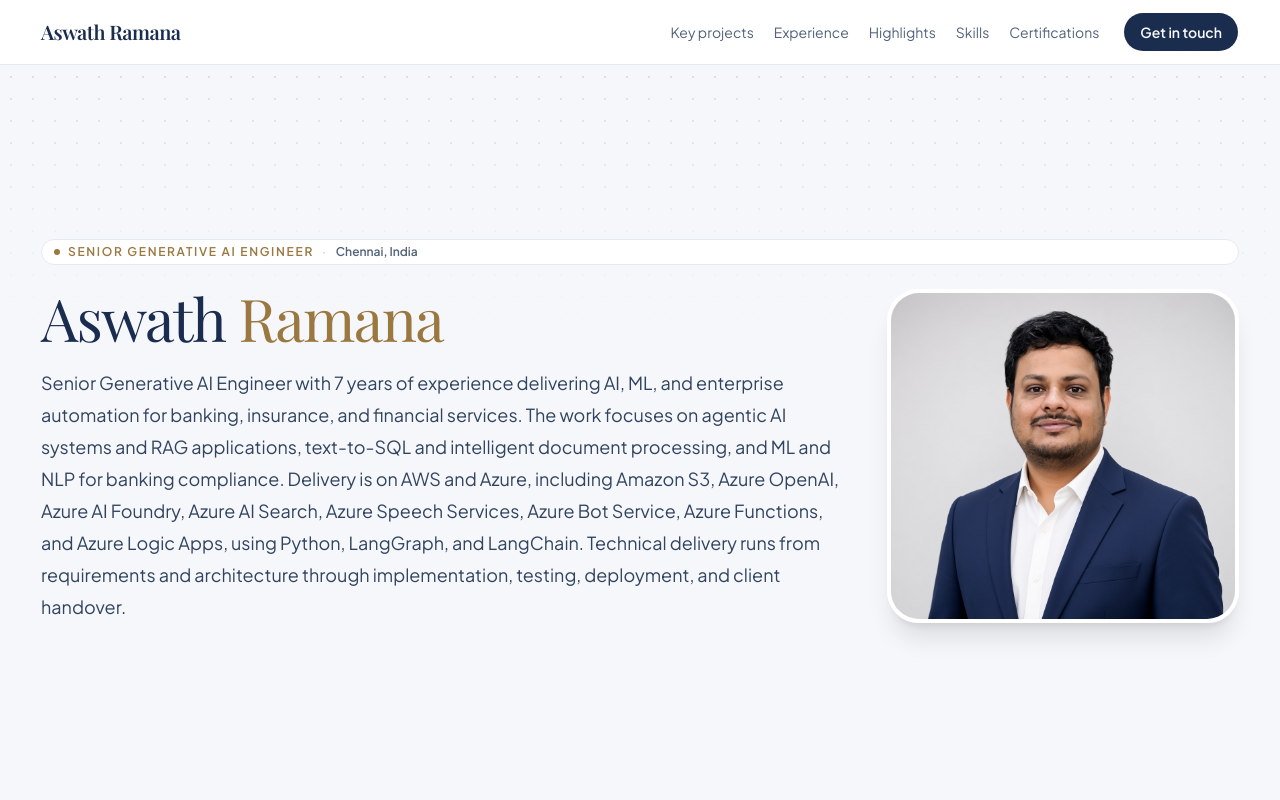
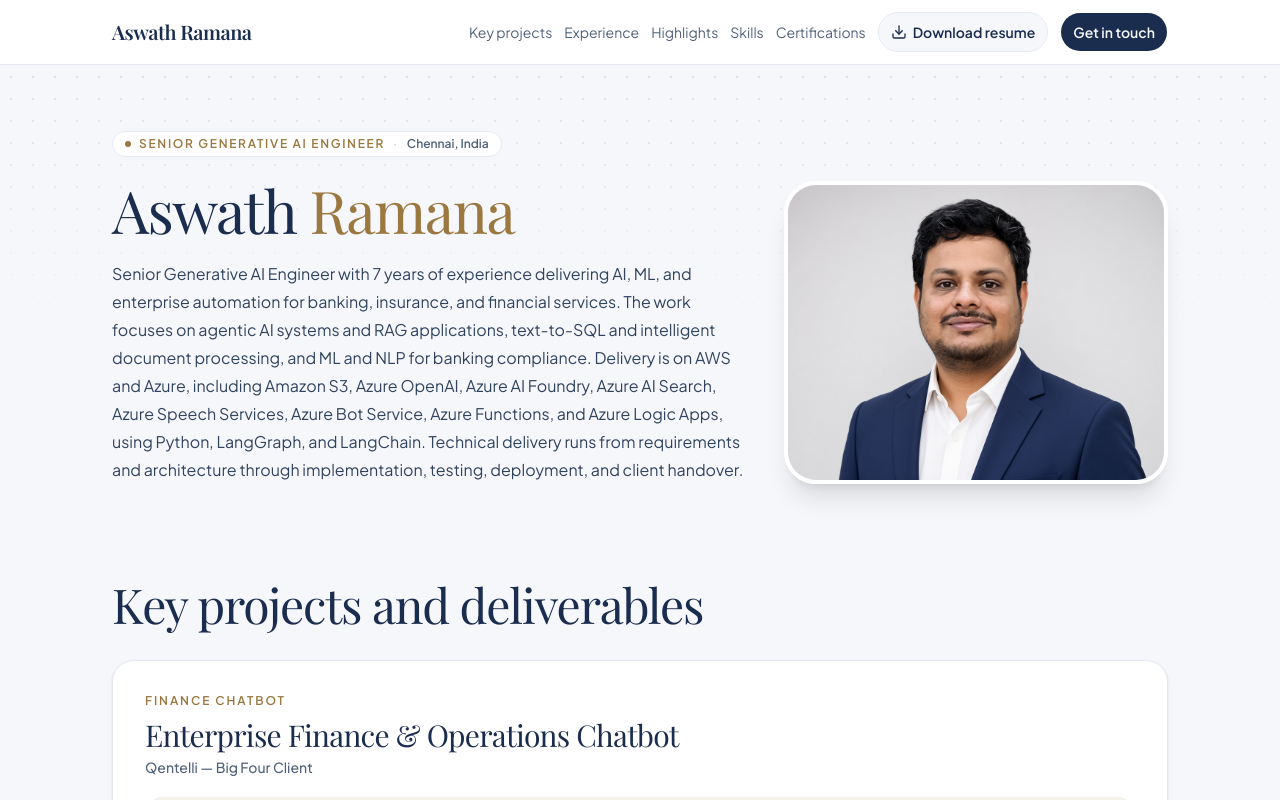
Before and after one commit to madaswath/aswath-ramana-portfolio, a Next.js app: page / in a window 1280 px wide. Shown: the top 800 px of the page. Built offline with nearby package versions, Linux system fonts and the light colour scheme; a web font is replaced by a local one.

Commit message:
Restore the narrower layout and move resume download into the header.
Download resume sits in the title bar and on the right of Get in touch, and the page width is back to the centered column.

Co-authored-by: madaswath <madaswath@gmail.com>

```diff
--- a/app/globals.css
+++ b/app/globals.css
@@ -132,8 +132,14 @@
   }
   .page-wrap {
     width: 100%;
+    max-width: 1120px;
     margin-inline: auto;
-    padding-inline: clamp(1.25rem, 3.2vw, 4.5rem);
+    padding-inline: 1.25rem;
+  }
+  @media (min-width: 768px) {
+    .page-wrap {
+      padding-inline: 2rem;
+    }
   }
   body {
     @apply bg-background text-foreground;
--- a/components/home-page.tsx
+++ b/components/home-page.tsx
@@ -78,7 +78,7 @@ export function HomePage() {
 
 function Hero() {
   return (
-    <section id="top" className="page-wrap scroll-mt-24 flex min-h-[calc(100svh-4.25rem)] flex-col justify-center py-10 md:py-12">
+    <section id="top" className="page-wrap scroll-mt-24 pt-12 pb-8 md:pt-16">
       <p className="inline-flex items-center gap-2 rounded-full border border-[#e4e9f1] bg-white px-3 py-1 text-xs font-semibold tracking-[0.14em] text-[#9a7840] uppercase">
         <span className="size-1.5 rounded-full bg-[#9a7840]" aria-hidden="true" />
         {person.role}
@@ -87,12 +87,12 @@ function Hero() {
         </span>
         <span className="tracking-normal text-[#51627a] normal-case">{person.location}</span>
       </p>
-      <div className="mt-6 grid w-full items-start gap-8 lg:grid-cols-[minmax(0,1fr)_minmax(16rem,22rem)] lg:items-stretch">
-        <div className="flex min-w-0 flex-col justify-center">
+      <div className="mt-6 grid items-stretch gap-8 lg:grid-cols-[minmax(0,1fr)_24rem]">
+        <div>
           <h1 className="whitespace-nowrap font-serif text-[clamp(1.85rem,4.6vw,4.25rem)] leading-none tracking-tight text-[#1b2d4f]">
             Aswath <span className="text-[#9a7840]">Ramana</span>
           </h1>
-          <p className="mt-5 max-w-4xl text-base leading-7 text-[#31445f] xl:text-lg xl:leading-8">{person.summary}</p>
+          <p className="mt-5 max-w-2xl text-base leading-7 text-[#31445f]">{person.summary}</p>
         </div>
         <div className="relative mx-auto aspect-square w-full max-w-sm overflow-hidden rounded-[2rem] border-4 border-white shadow-xl lg:mx-0 lg:aspect-auto lg:h-full lg:max-w-none">
           <Image
@@ -286,26 +286,16 @@ function Contact() {
 
   return (
     <section id="contact" aria-labelledby="contact-heading" className="scroll-mt-24 md:scroll-mt-20">
-      <div className="bg-[#1b2d4f] text-white">
-        <div className="page-wrap grid gap-8 py-16 md:py-20 lg:grid-cols-[minmax(0,1fr)_auto] lg:items-center">
+      <div className="page-wrap py-16 md:py-20">
+        <div className="grid gap-8 rounded-[2rem] bg-[#1b2d4f] px-6 py-10 text-white md:px-12 md:py-14 lg:grid-cols-[minmax(0,1fr)_auto] lg:items-center">
           <div>
             <h2 id="contact-heading" className="font-serif text-4xl md:text-5xl">
               Get in touch
             </h2>
-            <p className="mt-4 max-w-3xl text-[#d5deea]">
-              For a lead AI engineering role, a hands-on AI engineer seat, or deployment into a client environment. Email, call, download the resume, or open the profiles below.
+            <p className="mt-4 max-w-xl text-[#d5deea]">
+              For a lead AI engineering role, a hands-on AI engineer seat, or deployment into a client environment. Email, call, or open the profiles below.
             </p>
             <ul className="mt-6 flex flex-wrap gap-2">
-              <li>
-                <a
-                  href={person.resume.href}
-                  download={person.resume.filename}
-                  className="inline-flex items-center gap-2 rounded-full bg-white px-3 py-2 text-sm font-semibold text-[#1b2d4f]"
-                >
-                  <Download className="size-4" aria-hidden="true" />
-                  Download resume (PDF)
-                </a>
-              </li>
               {email ? (
                 <li>
                   <a href={email} className="inline-flex items-center gap-2 rounded-full bg-white/10 px-3 py-2 text-sm">
@@ -381,8 +371,8 @@ function Contact() {
             ) : null}
           </div>
         </div>
+        <SiteFooter />
       </div>
-      <SiteFooter />
     </section>
   );
 }
@@ -390,7 +380,7 @@ function Contact() {
 function SiteFooter() {
   return (
     <footer className="border-t border-[#e4e9f1]">
-      <p className="page-wrap py-8 text-center text-sm text-[#51627a]">
+      <p className="py-8 text-center text-sm text-[#51627a]">
         {person.name} · {person.role} · {person.location}
       </p>
     </footer>
--- a/components/site-header.tsx
+++ b/components/site-header.tsx
@@ -1,4 +1,4 @@
-import { Menu } from "lucide-react";
+import { Download, Menu } from "lucide-react";
 import { Button } from "@/components/ui/button";
 import { nav, person } from "@/lib/content";
 
@@ -10,9 +10,9 @@ export function SiteHeader() {
           <span className="sr-only">Home, </span>
           {person.name}
         </a>
-        <div className="hidden items-center gap-6 lg:flex">
+        <div className="hidden items-center gap-3 lg:flex">
           <nav aria-label="Primary">
-            <ul className="flex items-center gap-5">
+            <ul className="flex items-center gap-3">
               {nav.map((item) => (
                 <li key={item.href}>
                   <a href={item.href} className="text-sm text-[#51627a] hover:text-[#1b2d4f]">
@@ -24,8 +24,17 @@ export function SiteHeader() {
           </nav>
           <Button
             nativeButton={false}
+            render={<a href={person.resume.href} download={person.resume.filename} />}
+            variant="outline"
+            className="h-10 rounded-full px-3 text-sm font-semibold"
+          >
+            <Download className="size-4" aria-hidden="true" />
+            Download resume
+          </Button>
+          <Button
+            nativeButton={false}
             render={<a href="#contact" />}
-            className="h-10 rounded-full px-4 text-sm font-semibold"
+            className="h-10 rounded-full px-3 text-sm font-semibold"
           >
             Get in touch
           </Button>
@@ -50,6 +59,17 @@ export function SiteHeader() {
               <li className="px-1 pt-2">
                 <Button
                   nativeButton={false}
+                  render={<a href={person.resume.href} download={person.resume.filename} />}
+                  variant="outline"
+                  className="h-11 w-full rounded-full"
+                >
+                  <Download className="size-4" aria-hidden="true" />
+                  Download resume
+                </Button>
+              </li>
+              <li className="px-1 pt-2">
+                <Button
+                  nativeButton={false}
                   render={<a href="#contact" />}
                   className="h-11 w-full rounded-full"
                 >
```
